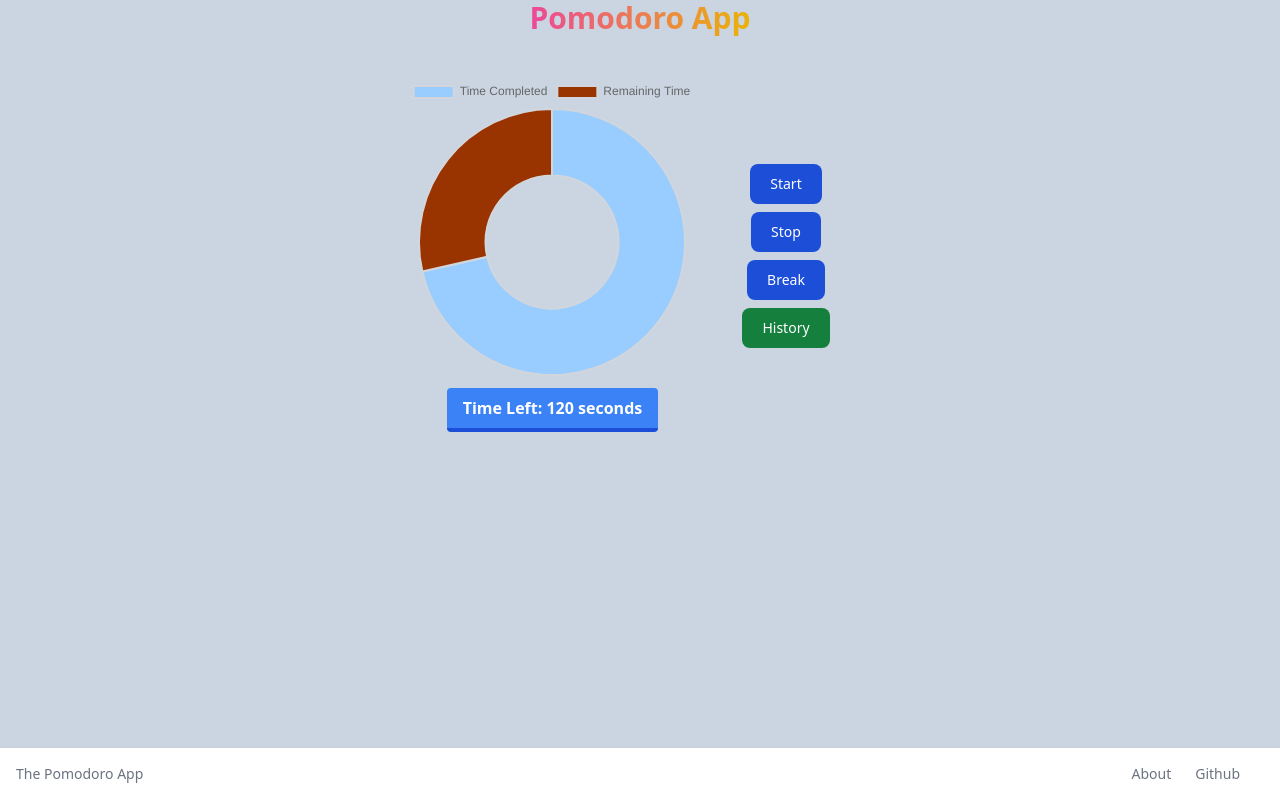
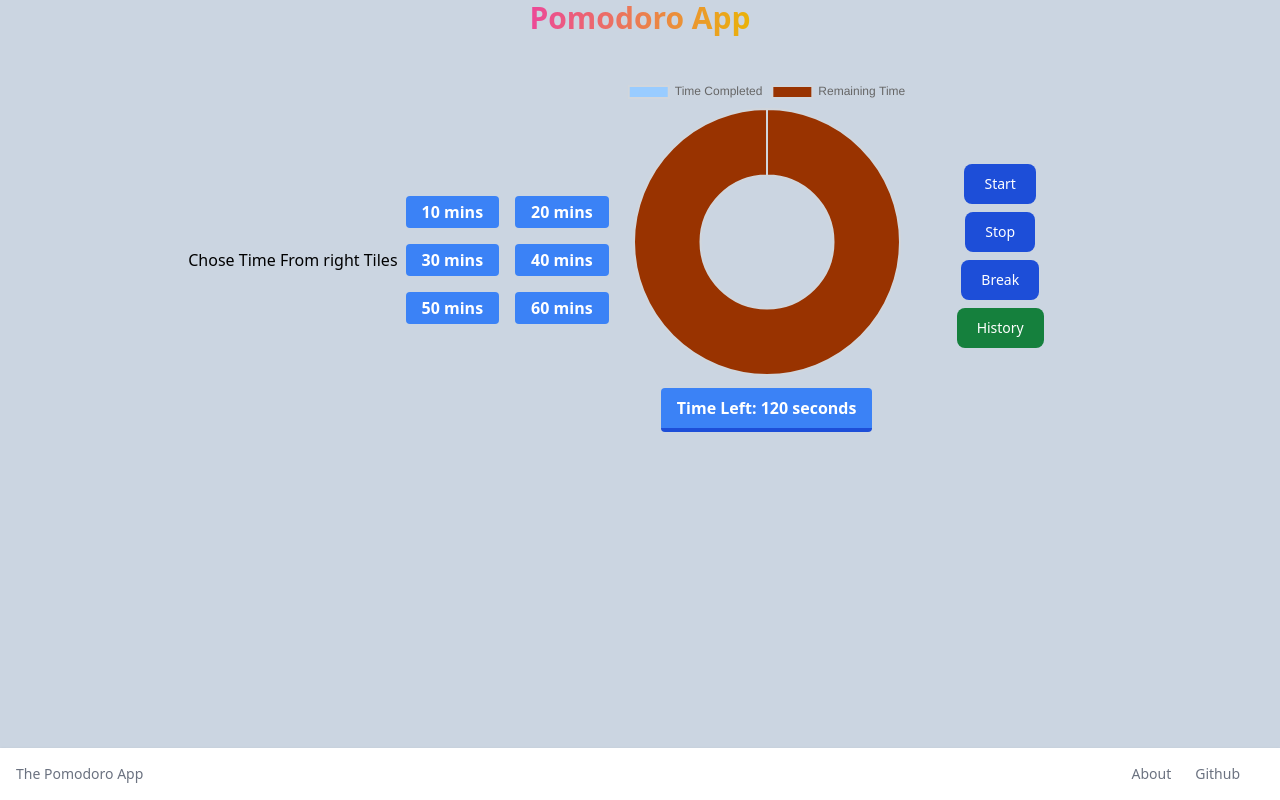
Before and after one commit to siddh34/pomodoro-app, a React (Vite) app: page / in a window 1280 px wide. Built offline with nearby package versions, Linux system fonts and the light colour scheme.

Commit message:
new changes

```diff
--- a/package.json
+++ b/package.json
@@ -12,9 +12,9 @@
   "dependencies": {
     "@tauri-apps/api": "^1",
     "chart.js": "^4.4.2",
+    "loadash": "^1.0.0",
     "lucide": "^0.364.0",
     "lucide-react": "^0.364.0",
-    "loadash": "^1.0.0",
     "react": "^18.2.0",
     "react-chartjs-2": "^5.2.0",
     "react-dom": "^18.2.0",
@@ -22,6 +22,7 @@
   },
   "devDependencies": {
     "@tauri-apps/cli": "^1",
+    "@types/node": "^20.12.7",
     "@types/react": "^18.2.15",
     "@types/react-dom": "^18.2.7",
     "@vitejs/plugin-react": "^4.2.1",
--- a/src/components/charts.tsx
+++ b/src/components/charts.tsx
@@ -56,7 +56,7 @@ const ChartComponent = ({
             />
             <div className="items-center justify-center py-3">
                 <div className="px-4 py-2 font-bold text-white bg-blue-500 border-b-4 border-blue-700 rounded hover:bg-blue-400 hover:border-blue-500">
-                    Time Left: {remainingTimeSetter.toString()} seconds
+                    Time Left: {(remainingTimeSetter).toString()} seconds
                 </div>
             </div>
         </div>
--- a/src/components/time_toggler.tsx
+++ b/src/components/time_toggler.tsx
@@ -1,21 +1,24 @@
-import { useState } from "react"
+import { useState, useEffect } from "react";
 
-function time_toggler({time, setTimer}: {time: Number, setTimer: any}) {
-  const [nodeTime, setNodeTime] = useState("");
+function TimeToggler({ time, setTimer }: { time: number; setTimer: any }) {
+    const [nodeTime, setNodeTime] = useState("");
 
-  setNodeTime(String(time))
+    useEffect(() => {
+        setNodeTime(String(time));
+    }, [time]);
 
-  return (
-    <div>
-       <button className="bg-blue-500 hover:bg-blue-700 text-white font-bold py-2 px-4 rounded" onClick={
-        () => {
-            setTimer(time)
-        }
-       }>
-        `${nodeTime} mins`
-      </button>
-    </div>
-  )
+    return (
+        <div>
+            <button
+                className="px-4 py-1 m-2 font-bold text-white bg-blue-500 rounded hover:bg-blue-700"
+                onClick={() => {
+                    setTimer(time);
+                }}
+            >
+                {`${nodeTime} mins`}
+            </button>
+        </div>
+    );
 }
 
-export default time_toggler
+export default TimeToggler;
--- a/src/pages/home_page.tsx
+++ b/src/pages/home_page.tsx
@@ -1,4 +1,5 @@
 import Chart from "../components/charts";
+import TimerToggler from "../components/time_toggler";
 import { useNavigate } from "react-router-dom";
 import { invoke } from "@tauri-apps/api/tauri";
 import { useEffect, useState } from "react";
@@ -6,55 +7,65 @@ import { useEffect, useState } from "react";
 function home_page() {
     const navigate = useNavigate();
     const [constTime, setConstTime] = useState(300);
-    const [time, setTime] = useState(300);
+    const [time, setTime] = useState(0);
     const [remainingTime, setRemainingTime] = useState(120);
     const [lastExecuted, setLastExecuted] = useState("");
 
 useEffect(() => {
-        console.log("useEffect");
-        if (
-            lastExecuted !== "" &&
-            lastExecuted !== "break_pomodoro" &&
-            lastExecuted !== "stop_pomodoro"
-        ) {
-            const interval = setInterval(() => {
+    let interval: NodeJS.Timeout;
+
+    if (lastExecuted === "break_pomodoro") {
+        interval = setInterval(() => {
+            console.log(remainingTime);
+            setRemainingTime((prev) => {
+                if (prev <= 1) {
+                    setTime(0.1);
+                    clearInterval(interval);
+                    return 0;
+                } else {
+                    setTime(constTime - prev + 1);
+                    return prev - 1;
+                }
+            });
+        }, 1000);
+    } else if (lastExecuted === "stop_pomodoro") {
+        if (remainingTime === 0) {
+            setRemainingTime(0);
+        }
+        setTime(0.1);
+    } else if (lastExecuted !== "") {
+        interval = setInterval(() => {
             invoke("update_graph")
                 .then((response) => {
-                        if (
-                            typeof response === "string" &&
-                            response.length > 0
-                        ) {
-                            let time1 = response.slice(0, 5);
-                            let subTime = time1.split(":");
+                    if (typeof response === "string" && response.length > 0) {
+                        const [hours, minutes] = response
+                            .slice(0, 5)
+                            .split(":");
+                        console.log(hours, minutes)
                         setRemainingTime(
-                                parseInt(subTime[0]) * 60 + parseInt(subTime[1])
+                            parseInt(hours) * 60 + parseInt(minutes)
                         );
                         setTime(constTime - remainingTime);
+                        console.log(time)
                     }
                 })
-                    .catch((error) => {
-                        console.log(error);
-                    });
+                .catch(console.error);
         }, 1000);
-            return () => clearInterval(interval);
     }
 
-        if (lastExecuted === "break_pomodoro") {
-            const interval = setInterval(() => {
-                setRemainingTime((prev) => prev - 1);
-            }, 1000);
-            if (remainingTime === 0) {
+    return () => {
+        if (interval) {
             clearInterval(interval);
         }
-        }
-    }, [time, lastExecuted, remainingTime]);
+    };
+}, [lastExecuted, constTime, remainingTime]);
 
     const start_pomodoro = () => {
-        invoke("start_pomodoro", { timeGiven: `30` })
+        invoke("start_pomodoro", { timeGiven: `${remainingTime.toString()}` })
             .then((_) => {
-                setConstTime(30 * 60);
+                setConstTime(remainingTime);
                 setTime(0);
-                setRemainingTime(0);
+                setRemainingTime(remainingTime);
                 setLastExecuted("start_pomodoro");
             })
             .catch((error) => {
@@ -81,12 +92,16 @@ function home_page() {
                 setLastExecuted("break_pomodoro");
                 setConstTime(5 * 60);
                 setTime(0);
-                setRemainingTime(0);
+                setRemainingTime(5 * 60);
             })
             .catch((error) => {
                 console.log(error);
             });
     };
+
+    const setRemainingTimer = (time: number) => {
+        setRemainingTime(time);
+    }
 
     return (
         <div className="flex flex-col min-h-screen bg-slate-300">
@@ -97,6 +112,20 @@ function home_page() {
                     </h1>
                 </div>
                 <div className="flex items-center justify-center m-10">
+                    <div className="flex flex-row">
+                        <h1>Chose Time From right Tiles</h1>
+                    </div>
+                    <div className="flex flex-col items-center justify-evenly">
+                        <TimerToggler time={10} setTimer={setRemainingTimer} />
+                        <TimerToggler time={30} setTimer={setRemainingTimer} />
+                        <TimerToggler time={50} setTimer={setRemainingTimer} />
+                    </div>
+                    <div className="flex flex-col items-center justify-evenly">
+                        <TimerToggler time={20} setTimer={setRemainingTimer} />
+                        <TimerToggler time={40} setTimer={setRemainingTimer} />
+                        <TimerToggler time={60} setTimer={setRemainingTimer} />
+                    </div>
+
                     <div className="flex">
                         <Chart
                             timeSetter={time}
```
Also changed, not shown: 2 other files (tests, documents, lock files or other folders). Lines whose indentation alone changed are shown as unchanged.
